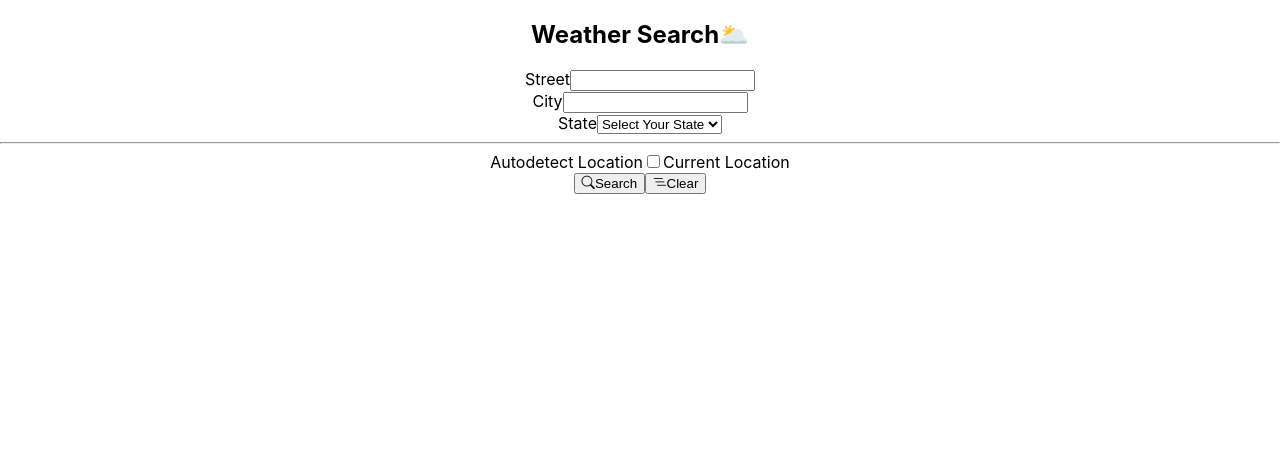
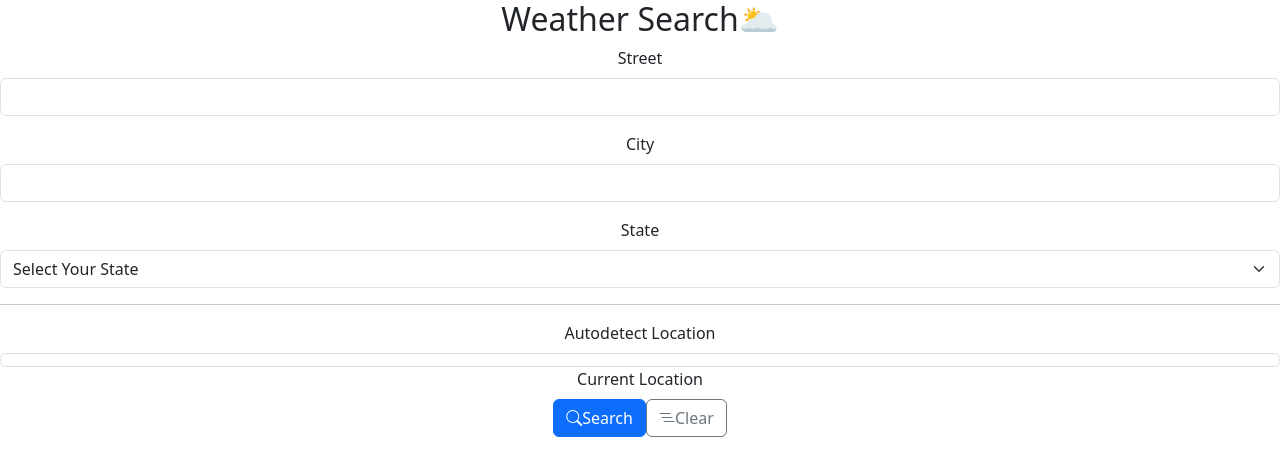
Before and after one commit to gbccccc/Weather-React, a React (Create React App) app in the folder frontend/: page / in a window 1280 px wide. Shown: the top 476 px of the page. Built offline with nearby package versions, Linux system fonts and the light colour scheme.

Commit message:
import bootstrap styles

```diff
--- a/frontend/src/SearchingBlock.tsx
+++ b/frontend/src/SearchingBlock.tsx
@@ -2,25 +2,27 @@ import "styles/SearchingBlock.css"
 import stateMappingJson from "assets/jsons/state-mapping.json"
 import {Button, Form} from "react-bootstrap";
 import "bootstrap-icons/font/bootstrap-icons.css";
+import 'bootstrap/dist/css/bootstrap.min.css';
 
 function SearchingBlock() {
   const stateOptions = Object.entries(stateMappingJson).map(
       ([key, value]) => <option value={key}>{value}</option>
   )
+
   return (
       <div>
         <h2> Weather Search🌥️ </h2>
         <Form>
           <Form.Group>
-            <Form.Group controlId="street">
+            <Form.Group className="mb-3" controlId="street">
               <Form.Label>Street</Form.Label>
               <Form.Control type="input" required name="street"></Form.Control>
             </Form.Group>
-            <Form.Group controlId="city">
+            <Form.Group className="mb-3" controlId="city">
               <Form.Label>City</Form.Label>
               <Form.Control type="input" required name="city"></Form.Control>
             </Form.Group>
-            <Form.Group controlId="state">
+            <Form.Group className="mb-3" controlId="state">
               <Form.Label>State</Form.Label>
               <Form.Select required name="state">
                 <option>Select Your State</option>
@@ -34,8 +36,8 @@ function SearchingBlock() {
             <Form.Control type="checkbox" name="autodetect"></Form.Control>
             <Form.Label>Current Location</Form.Label>
           </Form.Group>
-          <Button><i className="bi bi-search"></i>Search</Button>
-          <Button><i className="bi bi-list-nested"></i>Clear</Button>
+          <Button variant="primary"><i className="bi bi-search"></i>Search</Button>
+          <Button variant="outline-secondary"><i className="bi bi-list-nested"></i>Clear</Button>
         </Form>
       </div>
   )
```
